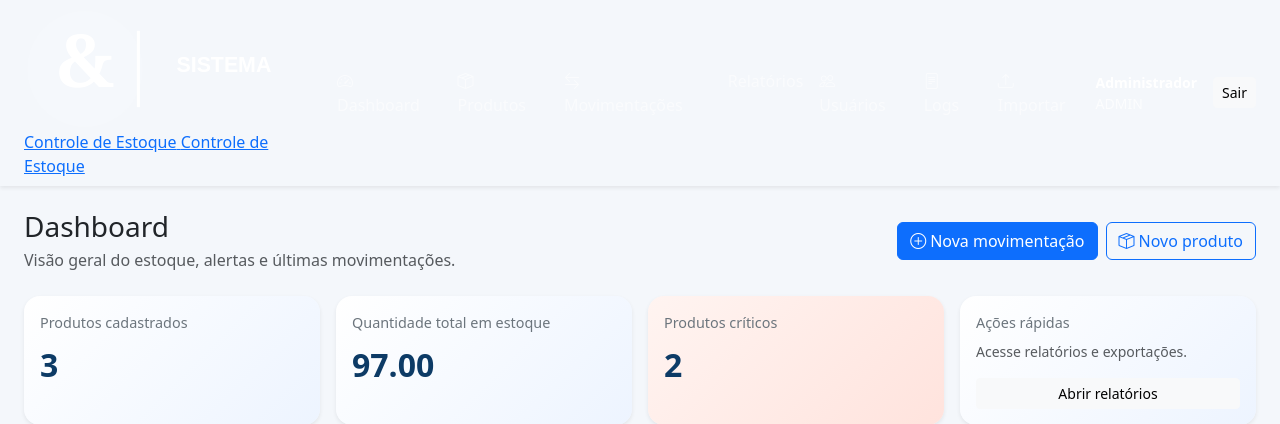
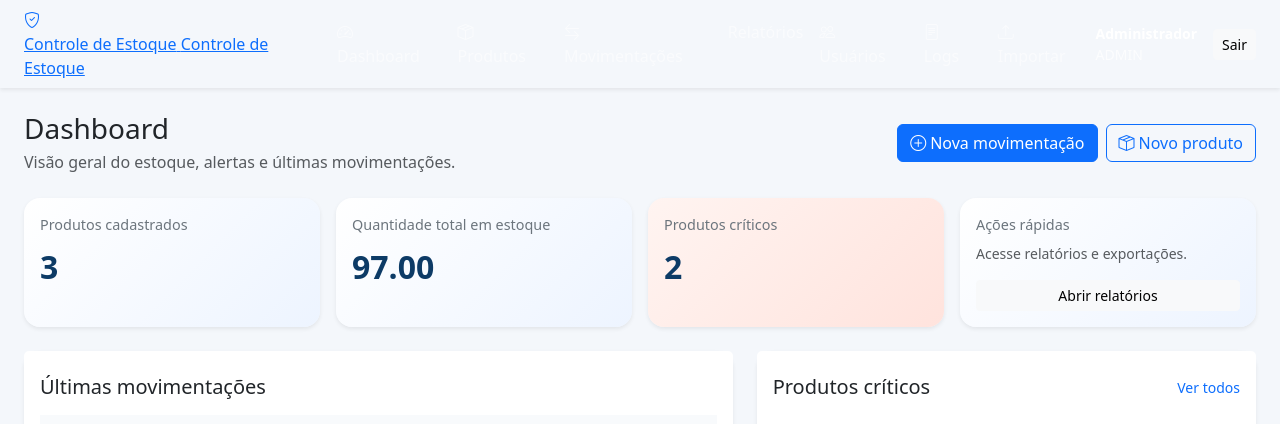
Before and after one commit to Murilo-Fruttuoso-TMR/Controle_de_Estoque, a Flask app: page / in a window 1280 px wide. Shown: the top 424 px of the page. Run offline with Flask 3, Linux system fonts and the light colour scheme; a user stored in the database is signed in; data comes from the database, SQL or seed files in the repository.

Commit message:
Fix: simplify logo to use Bootstrap icons instead of inline SVG

```diff
--- a/templates/base.html
+++ b/templates/base.html
@@ -12,19 +12,9 @@
 <nav class="navbar navbar-expand-lg navbar-dark navbar-custom shadow-sm">
     <div class="container-fluid px-4">
         <a class="navbar-brand-container" href="{{ url_for('main.dashboard') }}">
-            <svg class="navbar-logo" viewBox="0 0 200 80" xmlns="http://www.w3.org/2000/svg">
-                <!-- Logo background circle -->
-                <circle cx="40" cy="40" r="38" fill="rgba(255,255,255,0.1)"/>
-
-                <!-- Ampersand symbol -->
-                <text x="40" y="52" font-size="48" font-weight="bold" fill="white" text-anchor="middle" font-family="Georgia, serif">&</text>
-
-                <!-- Accent line -->
-                <line x1="75" y1="15" x2="75" y2="65" stroke="white" stroke-width="2"/>
-
-                <!-- Company name text would go here if needed -->
-                <text x="100" y="42" font-size="14" font-weight="700" fill="white" font-family="Arial, sans-serif">SISTEMA</text>
-            </svg>
+            <div class="navbar-logo">
+                <i class="bi bi-shield-check"></i>
+            </div>
             <div class="navbar-brand-text">
                 <span class="navbar-brand-main">{{ app_name }}</span>
                 <span class="navbar-brand-sub">Controle de Estoque</span>
```
